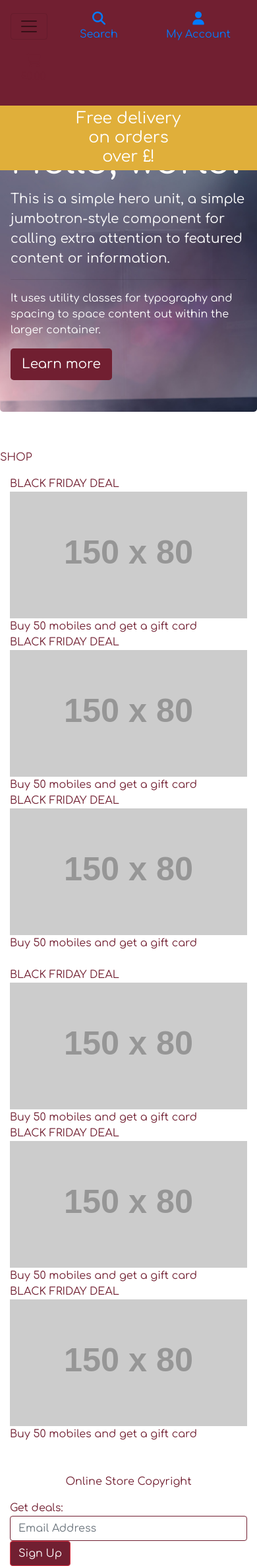
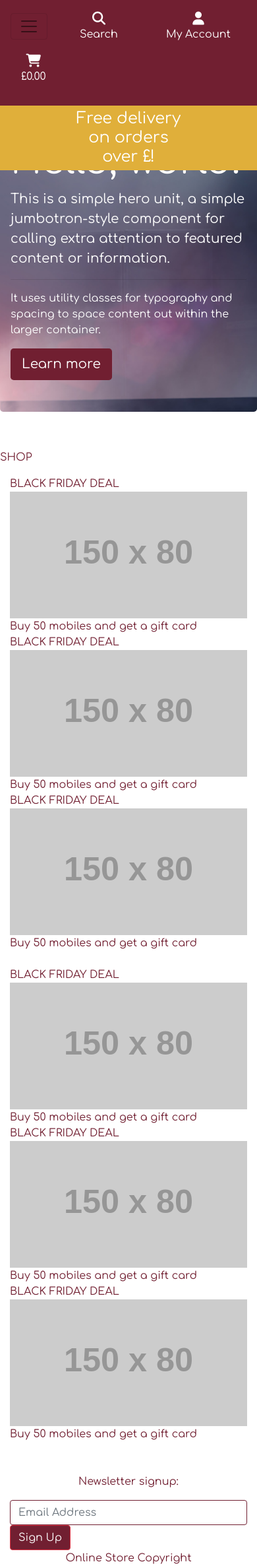
Before and after one commit to PaulModaley/guitarstore, a Django app: page / in a window 390 px wide. Shown: the whole page at 66% size. Run offline with Django 3.2, Linux system fonts and the light colour scheme; grey boxes labelled with a size stand in for pictures from a placeholder-image service; some libraries are stand-ins or nearby versions.

Commit message:
fix icon colour on mobile, amend NL form

```diff
--- a/home/templates/home/index.html
+++ b/home/templates/home/index.html
@@ -80,12 +80,16 @@
   </div>
 </div><br><br>
 
-<footer class="container-fluid text-center">
-  <p>Online Store Copyright</p>
-  <form class="form-inline">Get deals:
+<footer class="container text-center center-block">
+  <p>Newsletter signup: </p>
+  <form class="form-inline" style="margin: auto;">
     <input type="email" class="form-control" size="50" placeholder="Email Address">
     <button type="button" class="btn btn-danger">Sign Up</button>
   </form>
+  <p>Online Store Copyright</p>
+
+</div>
+
 </footer>
 
 </body>
--- a/templates/includes/mobile-top-header.html
+++ b/templates/includes/mobile-top-header.html
@@ -1,7 +1,7 @@
 <li class="list-inline-item">
     <a class="nav-link d-block d-lg-none" href="#" id="mobile-search" data-toggle="dropdown" aria-haspopup="true" aria-expanded="false">
-        <div class="text-center">
-            <div><i class="fas fa-search fa-lg"></i></div>
+        <div class="text-center" style="color: white;">
+            <div><i class="fas fa-search fa-lg" style="color: white;"></i></div>
             <p class="my-0">Search</p>
         </div>
     </a>
@@ -22,8 +22,8 @@
 </li>
 <li class="list-inline-item dropdown">
     <a class="nav-link d-block d-lg-none" href="#" id="user-options" data-toggle="dropdown" aria-haspopup="true" aria-expanded="false">
-        <div class="text-center">
-            <div><i class="fas fa-user fa-lg"></i></div>
+        <div class="text-center" style="color: white;">
+            <div><i class="fas fa-user fa-lg" style="color: white;"></i></div>
             <p class="my-0">My Account</p>
         </div>
     </a>
@@ -42,8 +42,8 @@
 </li>
 <li class="list-inline-item">
     <a class="{% if grand_total %}text-primary font-weight-bold{% else %}text-black{% endif %} nav-link d-block d-lg-none" href="">
-        <div class="text-center">
-            <div><i class="fas fa-shopping-cart fa-lg"></i></div>
+        <div class="text-center" style="color: white;">
+            <div><i class="fas fa-shopping-cart fa-lg" style="color: white;"></i></div>
             <p class="my-0">
                 {% if grand_total %}
                     ${{ grand_total|floatformat:2 }}
```
Also changed, not shown: static/css/base.css (+0 -17 lines).
